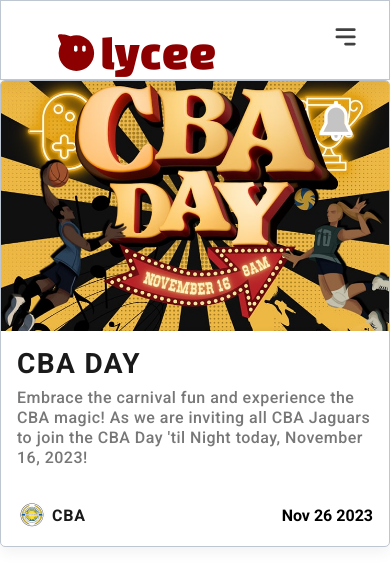
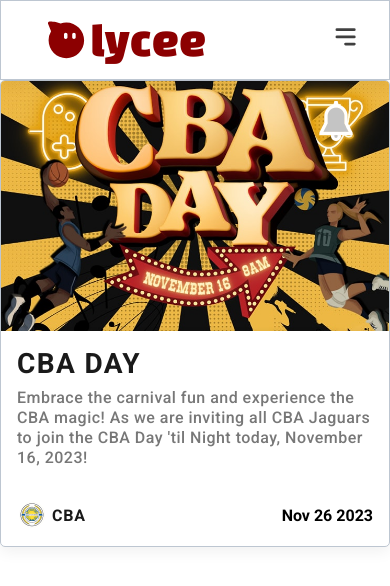
Before and after one commit to ianaumi/Lycee, a React (Create React App) app: page / in a window 390 px wide. Shown: the top 586 px of the page. Built offline with nearby package versions, Linux system fonts and the light colour scheme.

Commit message:
Fixed size bug

```diff
--- a/src/Components/Navigation-component/NavbarStyles.css
+++ b/src/Components/Navigation-component/NavbarStyles.css
@@ -25,7 +25,6 @@
 .navbar-logo {
     color: #8c0001;
     justify-self: start;
-    margin-left: 10px;
     cursor: pointer;
     text-decoration: none;
     font-family: 'Changa One', sans-serif;
@@ -111,7 +110,7 @@
       position: absolute;
       top: 0;
       left: 0;
-      transform: translate(25%, 50%);
+      transform: translate(25%, 25%);
     }
 
     .menu-icon {
```
